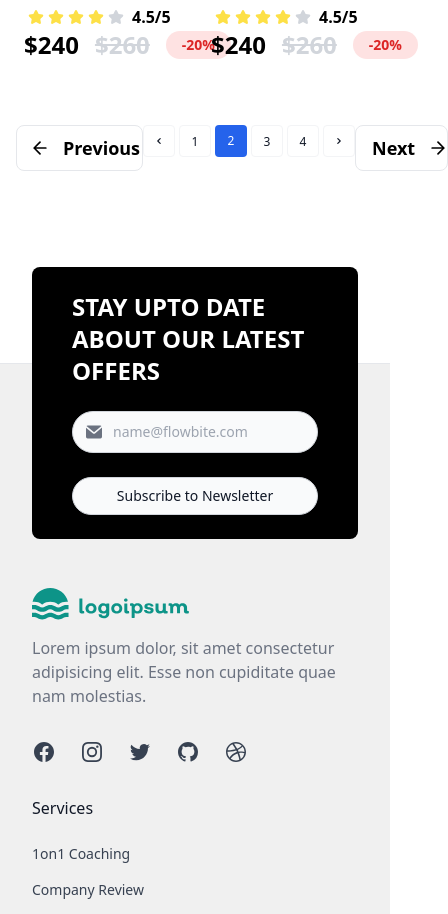
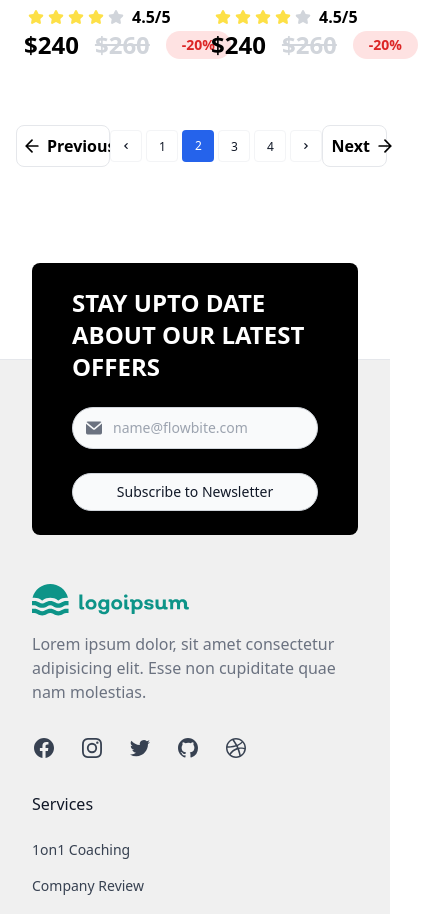
Before and after one commit to Din-27/fashion-web, a Next.js app: page /category in a window 390 px wide. Shown: the part 1226-2140 px from the top of the page, 448 px wide, since content can reach past the window. Built offline with nearby package versions, Linux system fonts and the light colour scheme.

Commit message:
fix UI component pagination

```diff
--- a/app/category/page.tsx
+++ b/app/category/page.tsx
@@ -23,7 +23,7 @@ export default function page() {
           <div className="flex-1">
             <div className="flex justify-between">
               <h3 className="mb-2 text-5xl font-bold">Casual</h3>
-              <button className="block rounded-full px-4 bg-gray-100 lg:hidden">
+              <button className="block rounded-full bg-gray-100 px-4 lg:hidden">
                 <img src={FilterIcon.src} alt="" />
               </button>
             </div>
@@ -31,14 +31,14 @@ export default function page() {
               {data.map((x, y) => (
                 <ProductCard key={y} index={y} item={x} height={"160px"} width={"160px"} />
               ))}
-              <div className="col-span-2 mt-8 flex w-full justify-between lg:col-span-3">
-                <button className="flex items-center space-x-4 rounded-lg border px-4 py-2">
+              <div className="col-span-2 mt-8 flex w-full items-center justify-between lg:col-span-3">
+                <button className="flex items-center space-x-2 rounded-lg border px-2 py-2 lg:space-x-4 lg:px-4">
                   <img src={ArrowLeft.src} alt="" />
-                  <span className="text-lg font-semibold">Previous</span>
+                  <span className="font-semibold lg:text-lg">Previous</span>
                 </button>
                 <Pagination />
-                <button className="flex items-center space-x-4 rounded-lg border px-4 py-2">
-                  <span className="text-lg font-semibold">Next</span>
+                <button className="flex items-center space-x-2 rounded-lg border px-2 py-2 lg:space-x-4 lg:px-4">
+                  <span className="font-semibold lg:text-lg">Next</span>
                   <img src={ArrowRight.src} alt="" />
                 </button>
               </div>
```
